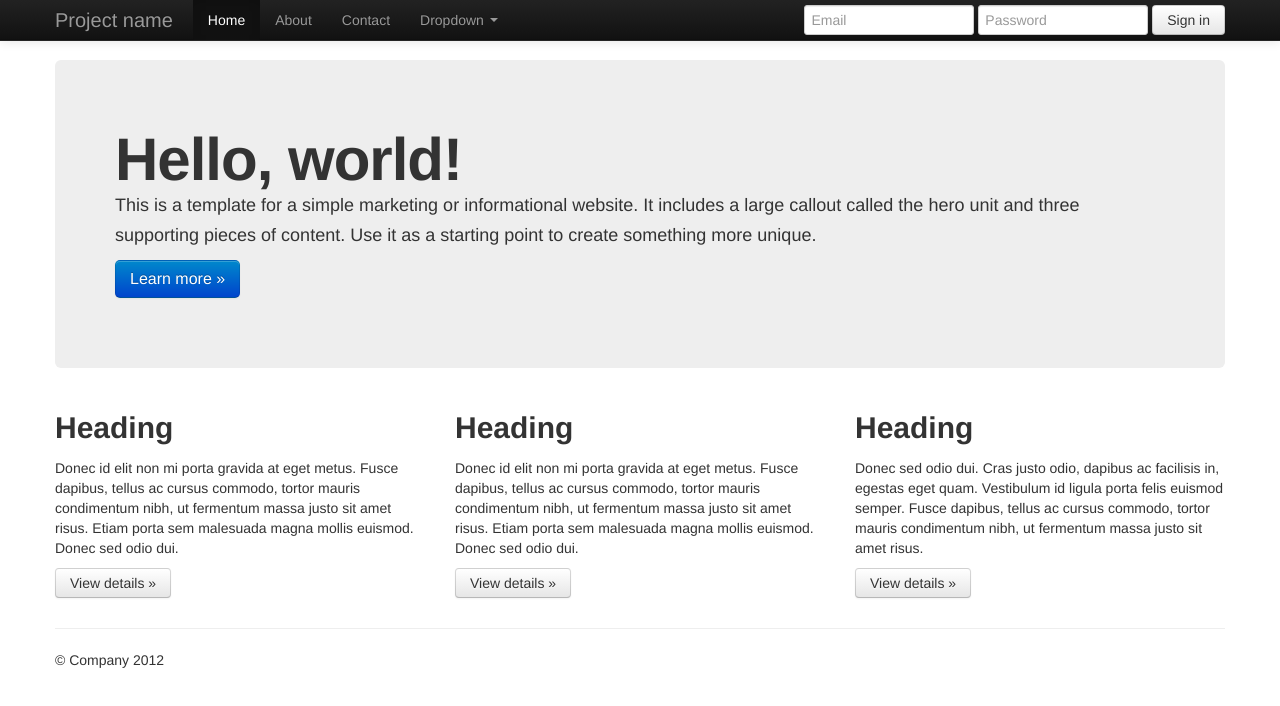
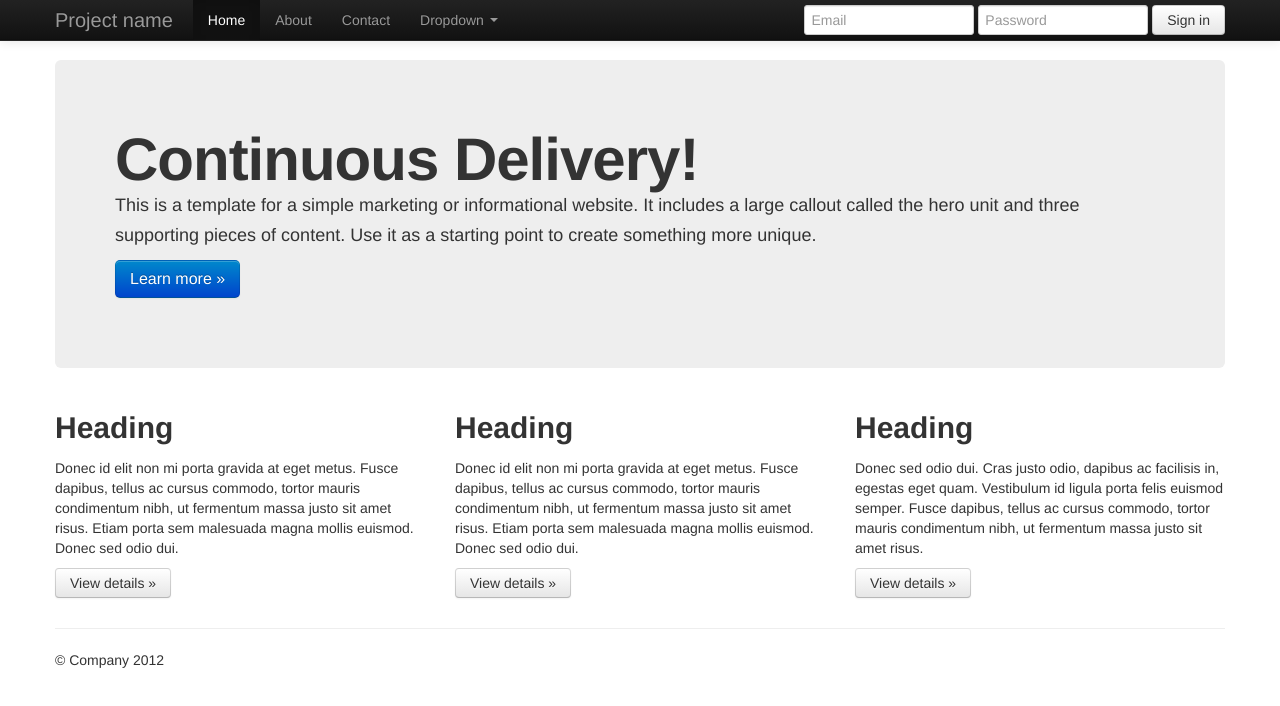
Before and after one commit to fernandoacorreia/azure-website-cd, a plain HTML site: page index.html in a window 1280 px wide. Drawn offline with Linux system fonts and the light colour scheme.

Commit message:
continuous delivery

```diff
--- a/index.html
+++ b/index.html
@@ -73,7 +73,7 @@
 
       <!-- Main hero unit for a primary marketing message or call to action -->
       <div class="hero-unit">
-        <h1>Hello, world!</h1>
+        <h1>Continuous Delivery!</h1>
         <p>This is a template for a simple marketing or informational website. It includes a large callout called the hero unit and three supporting pieces of content. Use it as a starting point to create something more unique.</p>
         <p><a class="btn btn-primary btn-large">Learn more &raquo;</a></p>
       </div>
```
